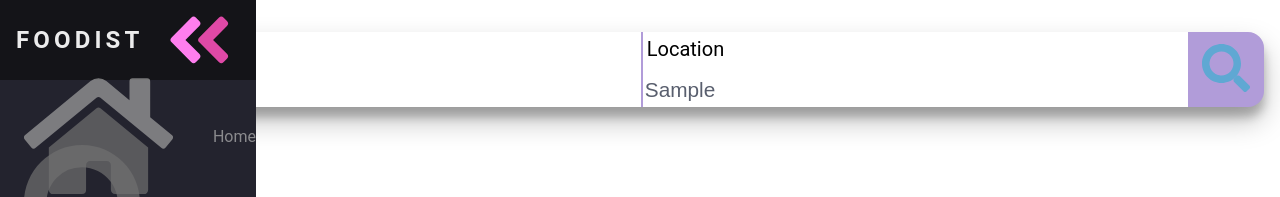
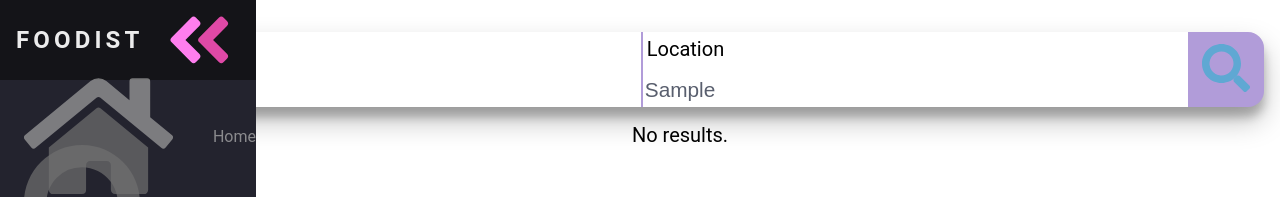
Before and after one commit to kangjietan/Foodist-v2, a React app: page /search in a window 1280 px wide. Both pictures are taken after typing "Sample", "Sample" into the empty fields and a click on the button 1226 px from the left and 69 px from the top of the page. Shown: the top 197 px of the page. Built offline with nearby package versions, Linux system fonts and the light colour scheme; no server answers; the HTML template or start-up script is replaced by a standard one.

Commit message:
Prevent pagination component if no results. Display error if no results.

```diff
--- a/client/src/components/pages/search/SearchBar.jsx
+++ b/client/src/components/pages/search/SearchBar.jsx
@@ -13,6 +13,7 @@ const Container = styled.div`
   width: 100%;
   max-width: 1200px;
   font-size: 1.25rem;
+  text-align: center;
 `;
 
 const FormContainer = styled.div`
@@ -162,6 +163,7 @@ class SearchBar extends Component {
       locationActive: false,
       searchInput: '',
       locationInput: '',
+      noResults: false,
     };
 
     this.enableSearchTermActive = this.enableSearchTermActive.bind(this);
@@ -206,7 +208,7 @@ class SearchBar extends Component {
   handleFormSubmission(event) {
     event.preventDefault();
 
-    const { searchInput: term, locationInput: location } = this.state;
+    const { searchInput: term, locationInput: location, noResults } = this.state;
     const params = {
       term,
       location,
@@ -216,14 +218,16 @@ class SearchBar extends Component {
     this.props.searchBusinessesYelp(params)
       .then((response) => {
         this.props.updateSearchTermAndLocation({ term, location });
+        if (noResults) this.setState({ noResults: false });
       })
       .catch((error) => {
         console.error(error);
+        this.setState({ noResults: true });
       });
   }
 
   render() {
-    const { searchTermActive, locationActive, searchInput, locationInput } = this.state;
+    const { searchTermActive, locationActive, searchInput, locationInput, noResults } = this.state;
 
     let searchTermStyle = {}, locationStyle = {};
 
@@ -309,6 +313,7 @@ class SearchBar extends Component {
             </ButtonContainer>
           </SearchForm>
         </FormContainer>
+        {noResults ? <div style={{ marginTop: '1rem' }}>No results.</div> : null}
       </Container>
     );
   }
```
